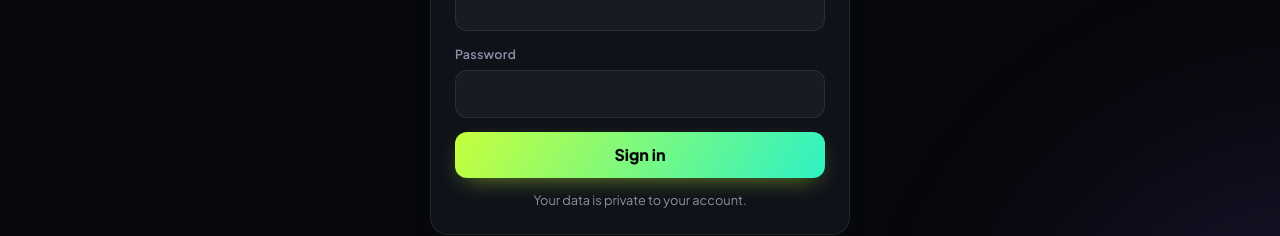
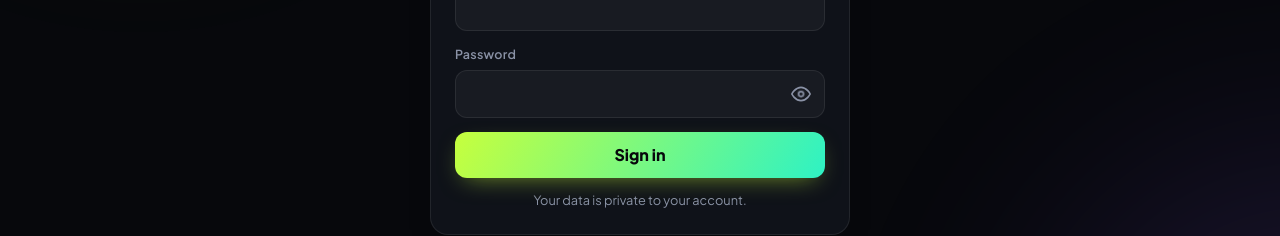
Before and after one commit to austinpj/smash_112, a Next.js app: page /login in a window 1280 px wide. Shown: the part 457-693 px from the top of the page. Built offline with nearby package versions, Linux system fonts and the light colour scheme; no server answers.

Commit message:
Update page.js

```diff
--- a/app/login/page.js
+++ b/app/login/page.js
@@ -12,6 +12,7 @@
   const [msg, setMsg] = useState("");
   const [err, setErr] = useState("");
   const [busy, setBusy] = useState(false);
+  const [showPw, setShowPw] = useState(false);
 
   async function submit(e) {
     e.preventDefault();
@@ -73,8 +74,31 @@
         </div>
         <div className="field">
           <label>Password</label>
-          <input type="password" minLength={6} value={password}
-            onChange={(e) => setPassword(e.target.value)} required />
+          <div style={{ position: "relative" }}>
+            <input type={showPw ? "text" : "password"} minLength={6} value={password}
+              onChange={(e) => setPassword(e.target.value)} required
+              style={{ width: "100%", paddingRight: 46 }} />
+            <button type="button" onClick={() => setShowPw(!showPw)}
+              aria-label={showPw ? "Hide password" : "Show password"}
+              title={showPw ? "Hide password" : "Show password"}
+              style={{ position: "absolute", right: 6, top: "50%", transform: "translateY(-50%)",
+                background: "transparent", border: "none", padding: 8, cursor: "pointer",
+                color: showPw ? "var(--accent)" : "var(--muted)", display: "flex" }}>
+              {showPw ? (
+                <svg width="20" height="20" viewBox="0 0 24 24" fill="none" stroke="currentColor" strokeWidth="2" strokeLinecap="round" strokeLinejoin="round" aria-hidden="true">
+                  <path d="M17.94 17.94A10.07 10.07 0 0 1 12 20c-7 0-11-8-11-8a18.45 18.45 0 0 1 5.06-5.94" />
+                  <path d="M9.9 4.24A9.12 9.12 0 0 1 12 4c7 0 11 8 11 8a18.5 18.5 0 0 1-2.16 3.19" />
+                  <path d="M14.12 14.12a3 3 0 1 1-4.24-4.24" />
+                  <line x1="1" y1="1" x2="23" y2="23" />
+                </svg>
+              ) : (
+                <svg width="20" height="20" viewBox="0 0 24 24" fill="none" stroke="currentColor" strokeWidth="2" strokeLinecap="round" strokeLinejoin="round" aria-hidden="true">
+                  <path d="M1 12s4-8 11-8 11 8 11 8-4 8-11 8-11-8-11-8z" />
+                  <circle cx="12" cy="12" r="3" />
+                </svg>
+              )}
+            </button>
+          </div>
         </div>
         {err && <p className="error">{err}</p>}
         {msg && <p className="muted">{msg}</p>}
```
